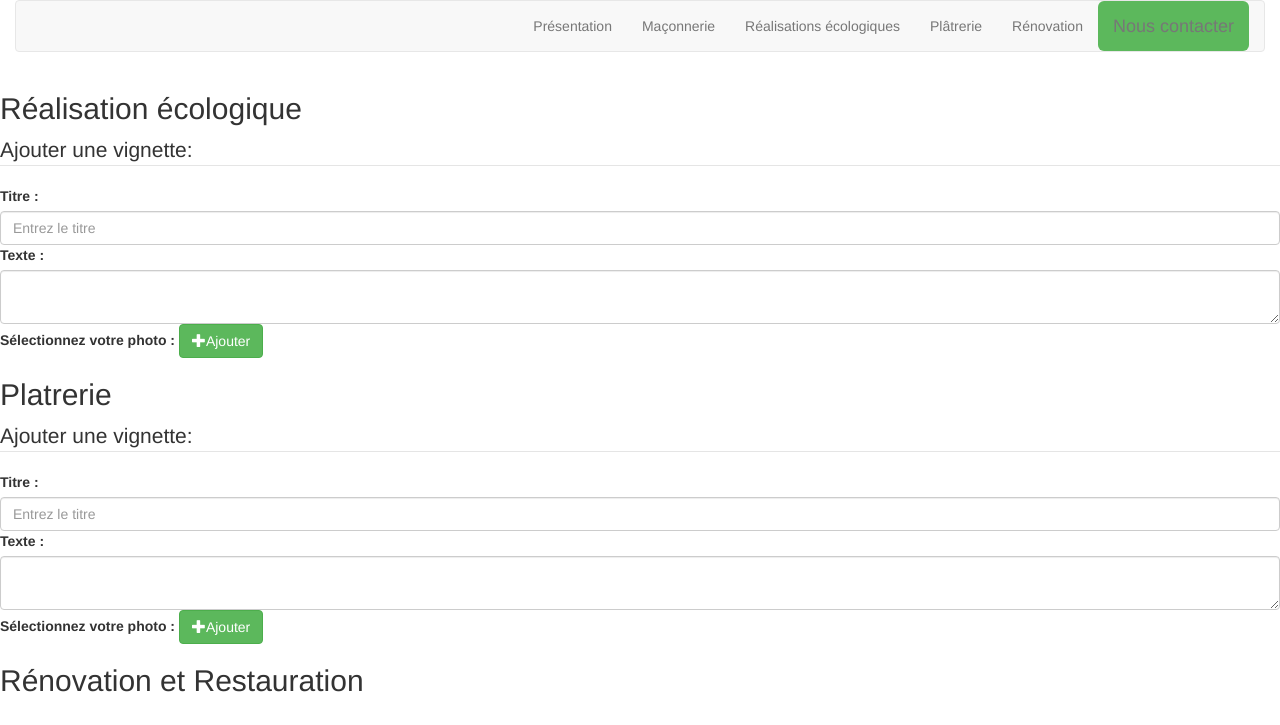
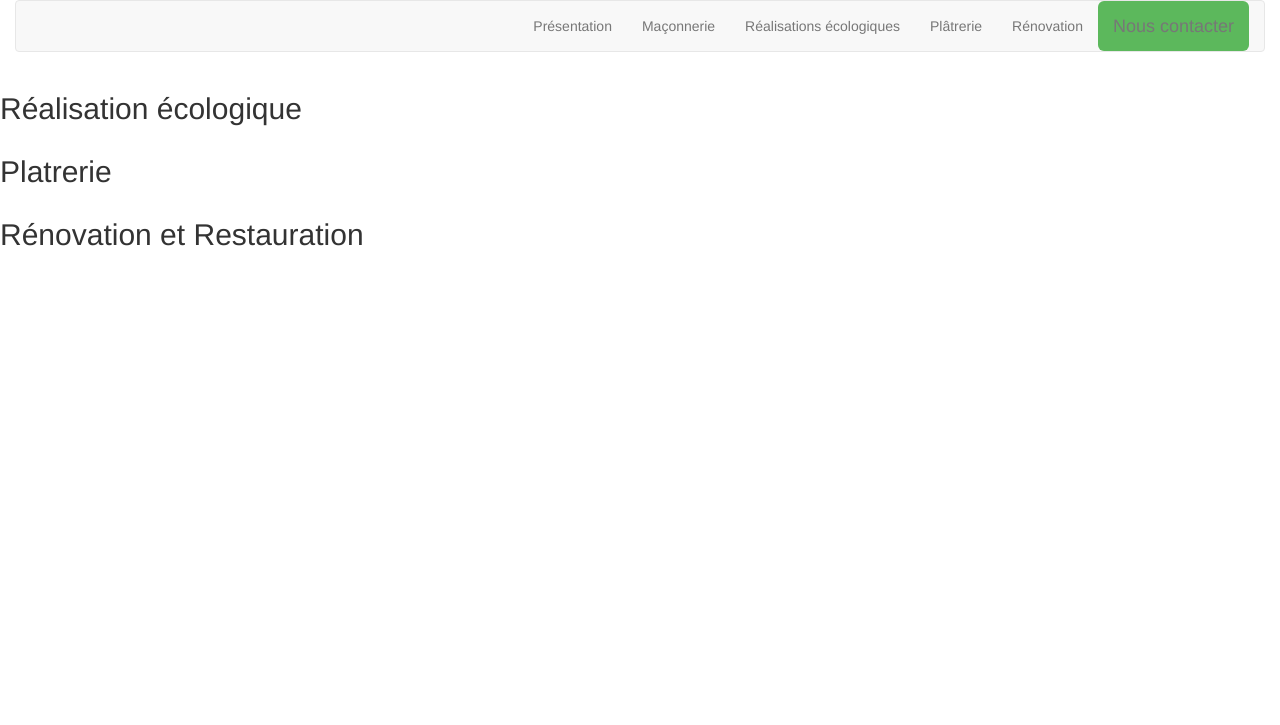
Before and after one commit to WildCodeSchool/orleans-0917-beltoise, a PHP site: template src/View/Admin/admin.html.twig in a window 1280 px wide. Shown: the top 725 px of the page. After the commit the page ends 246 px from the top, so only its background shows below. Run offline with PHP 8.4, Linux system fonts and the light colour scheme; the template is opened without the code that fills it, so the values that code supplies are empty; some libraries are stand-ins or nearby versions.

Commit message:
merge fix

```diff
--- a/src/View/Admin/admin.html.twig
+++ b/src/View/Admin/admin.html.twig
@@ -1,7 +1,6 @@
-
-{% include 'Admin/header.html.twig' %}
+{% include 'Admin/adminHeader.html.twig' %}
 {% include 'Admin/adminNavbar.html.twig' %}
 {% include 'Admin/adminRealeco.html.twig' %}
 {% include 'Admin/adminPlatrerie.html.twig' %}
 {% include 'Admin/adminRenovation.html.twig' %}
-{% include 'Admin/footer.html.twig' %}
+{% include 'Admin/adminFooter.html.twig' %}
--- a/src/View/Admin/adminPlatrerie.html.twig
+++ b/src/View/Admin/adminPlatrerie.html.twig
@@ -1,19 +1,5 @@
 <section>
     <h2>Platrerie</h2>
-    <form action="?route=addEcoPlatrerie" method = post>
-        <fieldset>
-            <legend>Ajouter une vignette:</legend>
-            <label for="titre">Titre :</label>
-            <input type="text" name="titre" id="titre" placeholder="Entrez le titre" value="" class="form-control"/>
-            <label for="texte">Texte :</label>
-            <textarea name="texte" id="texte" class="form-control"></textarea>
-            <label>Sélectionnez votre photo :</label>
-            <button type="submit" class="btn btn-success">
-                <span class="glyphicon glyphicon-plus"></span>Ajouter
-            </button>
-        </fieldset>
-    </form>
-
     <div class="row">
         {% for platrerie in platreries %}
             <div class="col-md-2">
--- a/src/View/Admin/adminRealeco.html.twig
+++ b/src/View/Admin/adminRealeco.html.twig
@@ -1,18 +1,5 @@
 <section>
     <h2>Réalisation écologique</h2>
-    <form action="?route=addEcoPlatrerie" method = post>
-        <fieldset>
-            <legend>Ajouter une vignette:</legend>
-            <label for="titre">Titre :</label>
-            <input type="text" name="titre" id="titre" placeholder="Entrez le titre" value="" class="form-control"/>
-            <label for="texte">Texte :</label>
-            <textarea name="texte" id="texte" class="form-control"></textarea>
-            <label>Sélectionnez votre photo :</label>
-            <button type="submit" class="btn btn-success">
-                <span class="glyphicon glyphicon-plus"></span>Ajouter
-            </button>
-        </fieldset>
-    </form>
     <div class="row">
         {% for realEco in realEcos %}
             <div class="col-md-2 ">
--- a/src/View/Admin/footer.html.twig
+++ /dev/null
@@ -1,43 +0,0 @@
-<hr class="separator">
-<div class="row footer">
-    <div class="hidden-xs hidden-sm col-md-2 text-center">
-        <div class="row logo-certif">
-            <a href="" target="_blanc">
-                <img src="assets/images/qualibat.png" alt="qualibat"/>
-            </a>
-        </div>
-    </div>
-    <div class="col-xs-12 push-xs-6 col-sm-8 text-center">
-        <div class="row logo-beltoise-footer">
-            <img class="footer-logo-beltoise" src="assets/images/ENTETE_BELTOISE3.jpg" alt="logo Beltoise">
-        </div>
-    {% include 'Home/mention_legales.html.twig' %}
-    <div class="hidden-xs hidden-sm col-md-2 hidden-lgtext-center logoWCS">
-        <a href="http://wildcodeschool.fr/orleans" target="_blanc">
-            <div class="row">
-                Site créé par
-            </div>
-            <div class="row">
-                <img src="assets/images/WCSlogo.jpg" alt="logo Wild Code School"/>
-            </div>
-        </a>
-    </div>
-    <div class="hidden-sm hidden-lg hidden-md text-center logoWCS">
-        <a href="http://wildcodeschool.fr/orleans" target="_blanc">
-            <div class="row">
-                Site créé par
-            </div>
-            <div class="row">
-                <img src="assets/images/WCSlogo.jpg" alt="logo Wild Code School"/>
-            </div>
-        </a>
-    </div>
-</div>
-
-
-<script src="assets/js/jquery-3.2.1.min.js"></script>
-<script src="assets/js/bootstrap.min.js"></script>
-<script src="assets/js/function.js"></script>
-
-</body>
-</html>
--- a/src/View/Admin/header.html.twig
+++ /dev/null
@@ -1,21 +0,0 @@
-<!DOCTYPE html>
-<html lang="fr">
-<head>
-	<meta charset="utf-8">
-	<meta http-equiv="X-UA-Compatible" content="IE=edge">
-	<meta name="viewport" content="width=device-width, initial-scale=1">
-	<!-- The above 3 meta tags *must* come first in the head; any other head content must come *after* these tags -->
-	<meta name="description" content="Page Index">
-    <meta name="author" content="Projet_Beltoise">
-	<title>Beltoise & fils</title>
-
-	<!-- Bootstrap core CSS -->
-	<!-- <link href="https://maxcdn.bootstrapcdn.com/bootstrap/3.3.7/css/bootstrap.min.css" rel="stylesheet"> -->
-	<link href="assets/css/bootstrap.min.css" rel="stylesheet" type="text/css">
-	<!-- Custom styles for this template -->
-	<link href="assets/css/adminStyle.css" rel="stylesheet" type="text/css">
-
-</head>
-<body>
-
-<div class="container-fluid">
```
Also changed, not shown: src/Controller/AdminController.php (+15 -8 lines), src/Controller/HomeController.php (+5 -10 lines).
